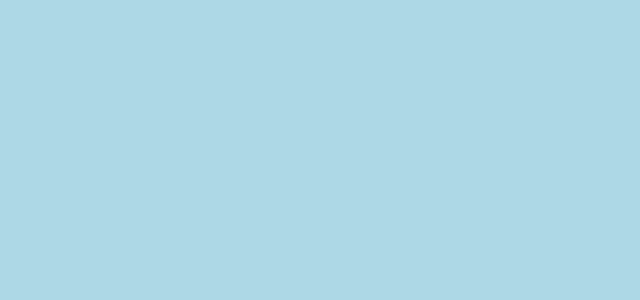
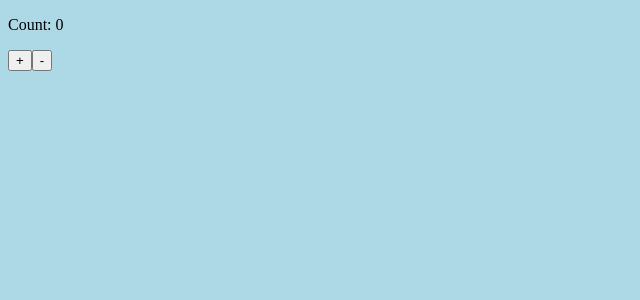
Before and after one commit to vidasanta/hola-mundo-3, a React (Vite) app: page /pantalla21 in a window 1280 px wide. Before the commit this address had no page. Shown: the top 300 px of the page, without its empty margins (0-640 px from the left). Built offline with nearby package versions, Linux system fonts and the light colour scheme.

Commit message:
CounterUserReducer

```diff
--- a/src/App.jsx
+++ b/src/App.jsx
@@ -42,9 +42,7 @@
     { id: 3, name: 'Producto 3' },
 ]
 
-
-
-
+import { CounterUserReducer } from './CounterUserReducer'
 
 
 export default function App() {
@@ -107,7 +105,7 @@
           />} />
           <Route path="/pantalla19" element={<OperadorTernario isAuthUser={true}/>} />
           <Route path="/pantalla20" element={<Wishlist products={products} />} />
-
+          <Route path="/pantalla21" element={<CounterUserReducer />} />
            </Routes>
       </Router>
     </main>
--- /dev/null
+++ b/src/CounterUserReducer.jsx
@@ -0,0 +1,25 @@
+import { useReducer } from 'react';
+const initialState = { count: 0 };
+
+function reducer(state, action) {
+  switch (action.type) {
+    case 'increment':
+      return { count: state.count + 1 };
+    case 'decrement':
+      return { count: state.count - 1 };
+    default:
+      return state;
+  }
+}
+
+export const CounterUserReducer = () => {
+  const [state, dispatch] = useReducer(reducer, initialState);
+
+  return (
+    <div>
+      <p>Count: {state.count}</p>
+      <button onClick={() => dispatch({ type: 'increment' })}>+</button>
+      <button onClick={() => dispatch({ type: 'decrement' })}>-</button>
+    </div>
+  );
+}
```
